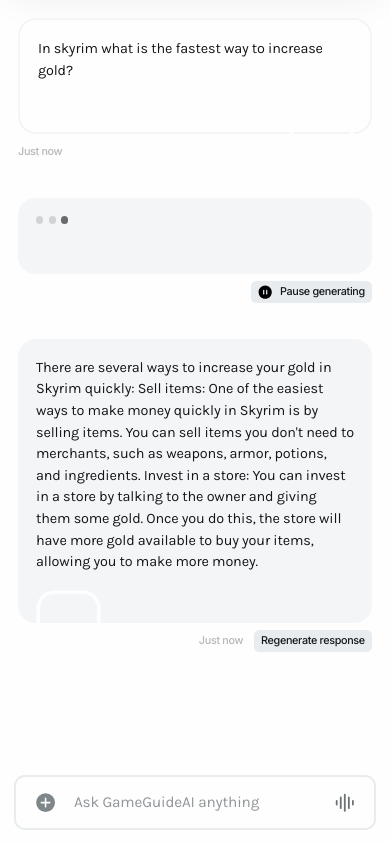
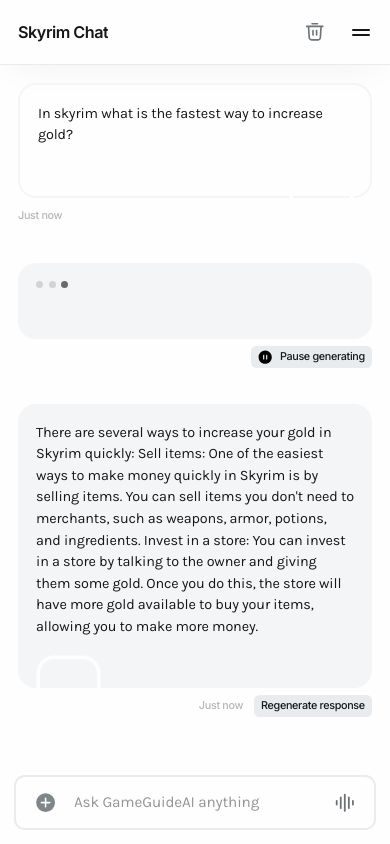
Before and after one commit to istvan-kreisz/GameGuideAI-frontend, a Next.js app: page /gameai-chat in a window 390 px wide. Built offline with nearby package versions, Linux system fonts and the light colour scheme; what @rvxlab/tailwind-plugin-ios-full-height would draw is missing.

Commit message:
fix mobile settings

```diff
--- a/components/Layout/Layout.tsx
+++ b/components/Layout/Layout.tsx
@@ -75,12 +75,8 @@ const Layout = ({
               !hideRightSidebar && "pr-[22.5rem] 2xl:pr-80 lg:pr-0"
             }`}
           >
-            <div
-              className={`relative flex flex-col grow max-w-full  ${
-                !hideRightSidebar && "md:pt-18"
-              }`}
-            >
-              {!hideRightSidebar && (
+            <div className={`relative flex flex-col grow max-w-full md:pt-18`}>
+              {
                 <Burger
                   className={`
                                 ${!visibleSidebar && "md:hidden"}
@@ -88,7 +84,7 @@ const Layout = ({
                   visibleRightSidebar={visibleRightSidebar}
                   onClick={() => setVisibleRightSidebar(!visibleRightSidebar)}
                 />
-              )}
+              }
               {hideRightSidebar && smallSidebar && (
                 <Link
                   className="absolute top-6 right-6 flex justify-center items-center w-10 h-10 border-2 border-n-4/25 rounded-full text-0 transition-colors hover:border-transparent hover:bg-n-4/25"
```
